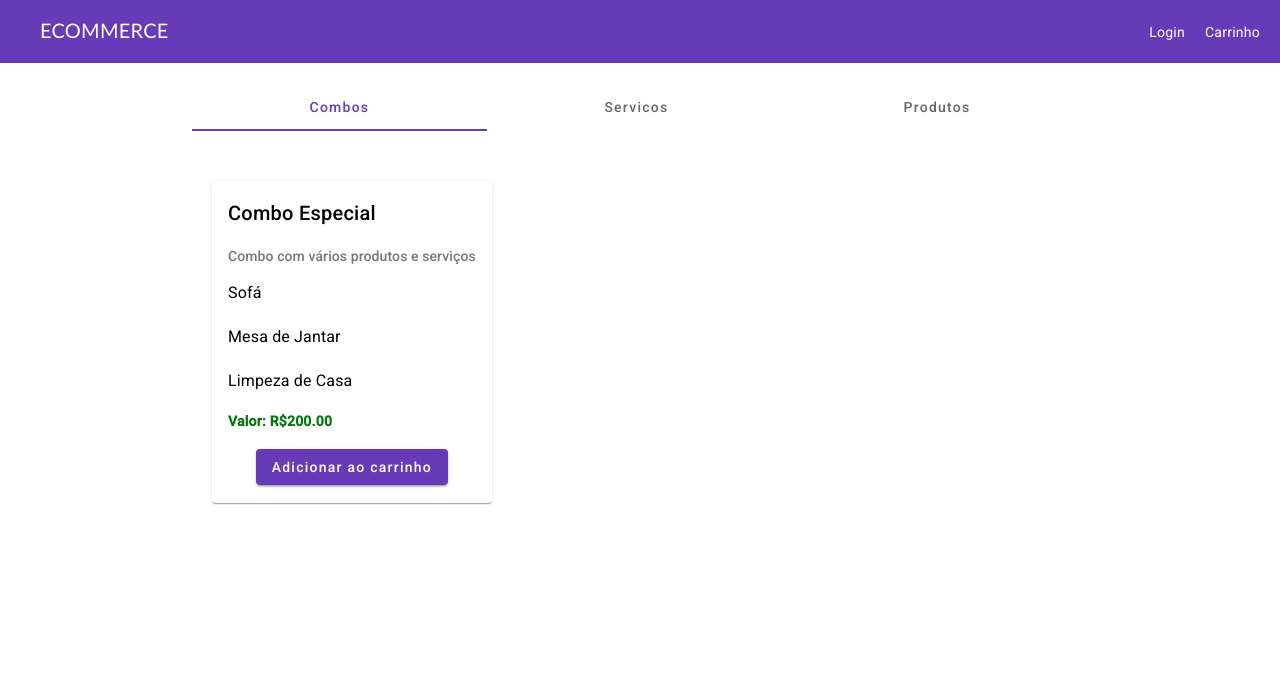
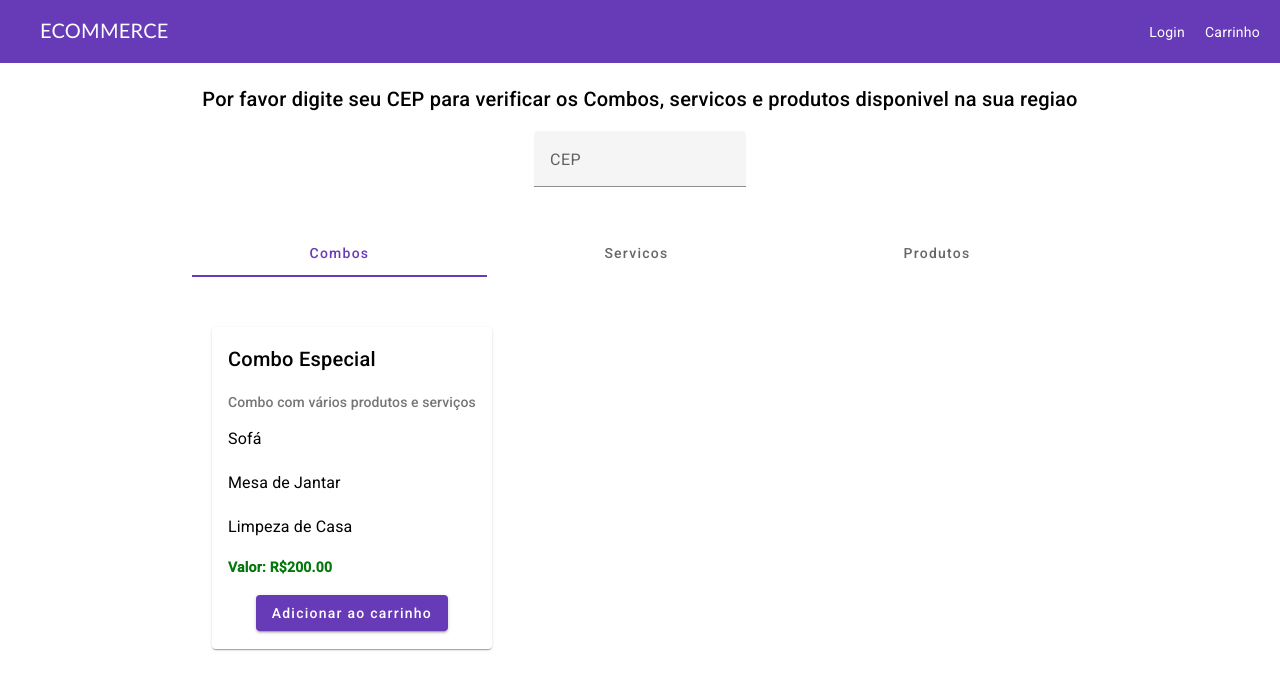
Before and after one commit to brunosbrito/ecommerce, an Angular app in the folder ecommerce-frontend/: page / in a window 1280 px wide. Shown: the top 690 px of the page. Built offline with nearby package versions, Linux system fonts and the light colour scheme.

Commit message:
add fild cep in home

```diff
--- a/ecommerce-frontend/src/app/cart/cart.component.css
+++ b/ecommerce-frontend/src/app/cart/cart.component.css
@@ -34,6 +34,12 @@
   margin-right: 10px;
 }
 
+.total {
+  font-weight: bold;
+  margin-right: 10px;
+  font-size: 1.4rem;
+}
+
 .item-price {
   font-size: 18px;
 }
--- a/ecommerce-frontend/src/app/cart/cart.component.html
+++ b/ecommerce-frontend/src/app/cart/cart.component.html
@@ -14,7 +14,7 @@
       </li>
     </ul>
     <div class="div-comprar">
-      <span class="item-price price">Total Carrinho: {{ total | currency:'BRL':'symbol':'1.2-2' }}</span>
+      <h2>Total Carrinho: <span class="price">{{ total | currency:'BRL':'symbol':'1.2-2' }}</span> </h2>
       <button mat-raised-button  color="primary" (click)="checkout()">Finalizar Compra</button>
     </div>
 
--- a/ecommerce-frontend/src/app/home/home.component.css
+++ b/ecommerce-frontend/src/app/home/home.component.css
@@ -2,3 +2,11 @@
   width: 70%;
   margin: 20px auto;
 }
+
+.div-cep {
+  margin-top: 20px;
+  display: flex;
+  align-items: center;
+  justify-content: center;
+  flex-direction: column;
+}
--- a/ecommerce-frontend/src/app/home/home.component.html
+++ b/ecommerce-frontend/src/app/home/home.component.html
@@ -1,5 +1,15 @@
 <app-nav-bar></app-nav-bar>
+
+<div class="div-cep">
+    <h2>Por favor digite seu CEP para verificar os Combos, servicos e produtos disponivel na sua regiao</h2>
+    <mat-form-field class="example-full-width">
+      <mat-label>CEP</mat-label>
+      <input matInput maxlength="9"  type="text" [(ngModel)]="cep" (input)="formatCep()">
+    </mat-form-field>
+</div>
+
 <div>
+
   <mat-tab-group class="tabs">
     <mat-tab label="Combos"><app-combo-card [combos]="combos"></app-combo-card></mat-tab>
 
--- a/ecommerce-frontend/src/app/home/home.component.ts
+++ b/ecommerce-frontend/src/app/home/home.component.ts
@@ -1,17 +1,22 @@
 import { Component } from '@angular/core';
-import {MatTabsModule} from '@angular/material/tabs';
+import { MatTabsModule } from '@angular/material/tabs';
 import { ItemCardComponent } from '../item-card/item-card.component';
 import { ComboCardComponent } from '../combo-card/combo-card.component';
 import { NavBarComponent } from '../nav-bar/nav-bar.component';
+import {MatFormFieldModule} from '@angular/material/form-field';
+import {MatInputModule} from '@angular/material/input';
+import { FormsModule } from '@angular/forms';
 
 @Component({
   selector: 'app-home',
   standalone: true,
-  imports: [MatTabsModule, ItemCardComponent, ComboCardComponent, NavBarComponent],
+  imports: [ MatFormFieldModule, MatTabsModule, ItemCardComponent, ComboCardComponent, NavBarComponent, MatInputModule, FormsModule],
   templateUrl: './home.component.html',
   styleUrl: './home.component.css'
 })
 export class HomeComponent {
+
+  cep: string = '';
    products = [
     {
       id: 1,
@@ -54,4 +59,11 @@ export class HomeComponent {
       ]
     }
   ];
+
+  formatCep() {
+    this.cep = this.cep.replace(/\D/g, '');
+    if (this.cep.length > 5) {
+      this.cep = this.cep.substring(0, 5) + '-' + this.cep.substring(5, 8);
+    }
+  }
 }
```
